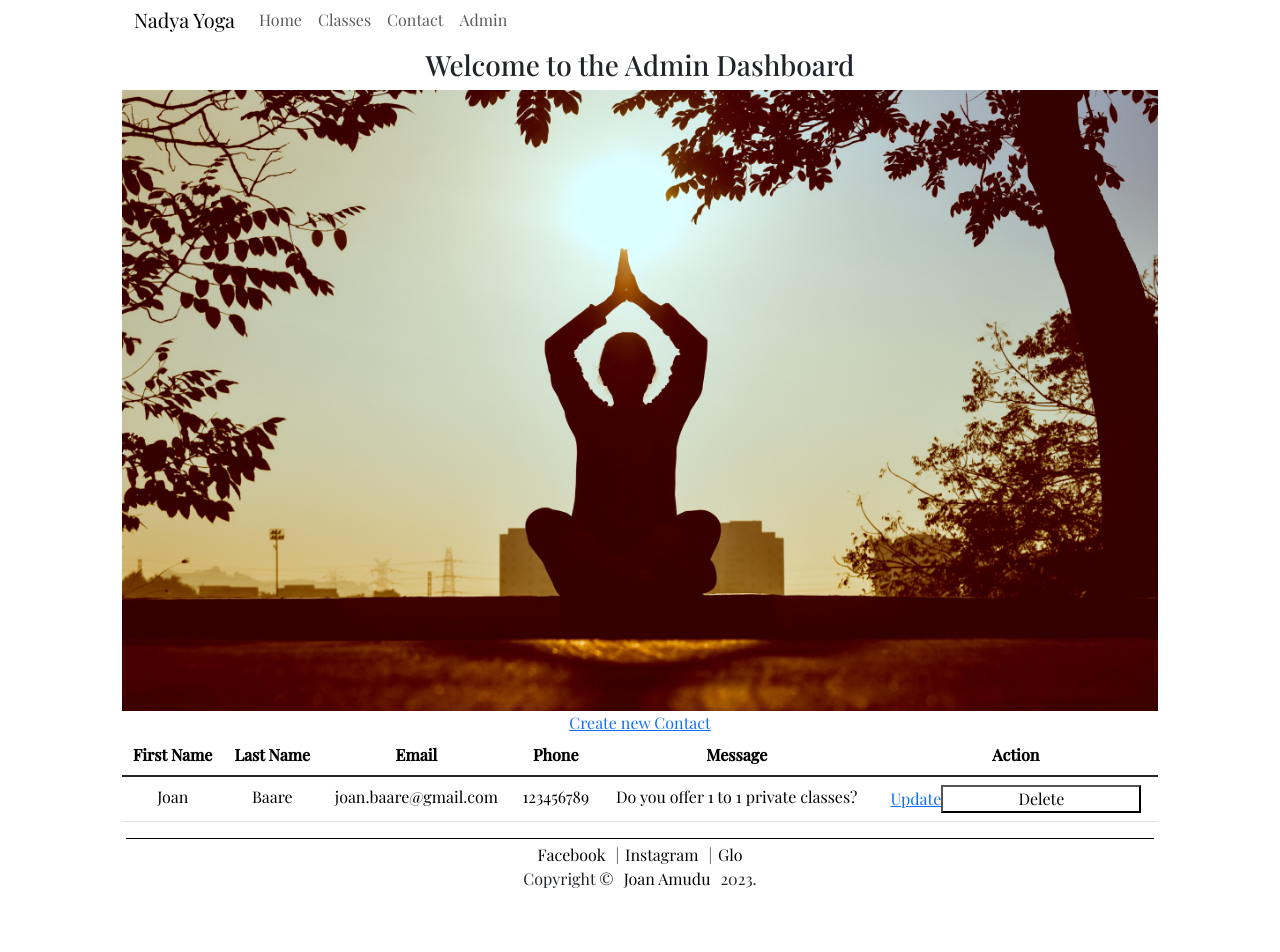
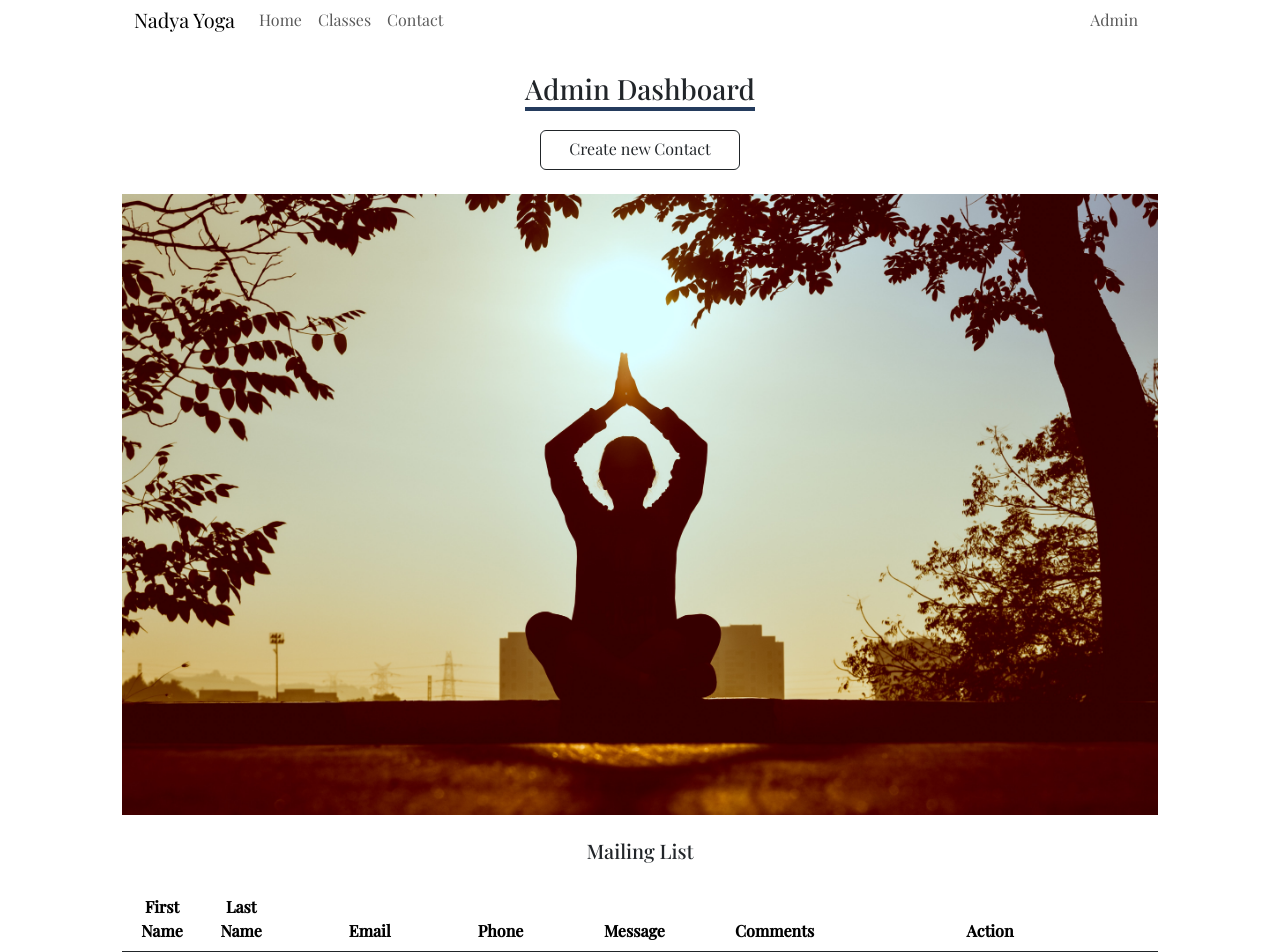
Before and after one commit to Joan-Amudu/NadyaYoga, a React (Vite) app in the folder Nadya-yoga/: page /users in a window 1280 px wide. Shown: the part 40-992 px from the top of the page. Before the commit the page ends 971 px from the top, so only its background shows below. Built offline with nearby package versions, Linux system fonts and the light colour scheme; no server answers; a web font is replaced by a local one.

Commit message:
Modify Button's

```diff
--- a/Nadya-yoga/src/CreateUser.jsx
+++ b/Nadya-yoga/src/CreateUser.jsx
@@ -11,12 +11,13 @@ function CreateUser () {
     const [Email, setEmail] = useState()
     const [Phone, setPhone] = useState()
     const [Message, setMessage] = useState()
+    const [Comments, setComments] = useState()
 
     const navigate = useNavigate()
 
     const Submit = (e) => {
         e.preventDefault();
-        axios.post("http://localhost:3001/createUser", {FirstName, LastName, Email, Phone, Message})
+        axios.post("http://localhost:3001/createUser", {FirstName, LastName, Email, Phone, Message, Comments})
         .then(result => {
             console.log(result)
             navigate('/users')
@@ -28,34 +29,51 @@ function CreateUser () {
             <h3 className="text-center text-black mt-4 mb-4">
                 <span>Create a new User!</span>
             </h3>
-
             <div>
                 <Form className="contact-form pb-4" md={{ span: 4, offset: 6 }} onSubmit={Submit}>
-
-
                     <Form.Group className="mb-4" controlId="formBasicEmail">
-          <Form.Control type="text" placeholder="First name" onChange={(e) => setfName(e.target.value)} required />
+                        <Form.Control
+                            type="text"
+                            placeholder="First name"
+                            onChange={(e) => setfName(e.target.value)}
+                            required />
                     </Form.Group>
                     <Form.Group className="mb-4" controlId="formBasicEmail">
-          <Form.Control type="text" placeholder="Last name" onChange={(e) => setlName(e.target.value)} required />
-
+                        <Form.Control
+                            type="text"
+                            placeholder="Last name"
+                            onChange={(e) => setlName(e.target.value)}
+                            required />
                     </Form.Group>
                     <Form.Group className="mb-4" controlId="formBasicEmail">
-
-              <Form.Control type="email" placeholder="Enter email" onChange={(e) => setEmail(e.target.value)} required />
+                        <Form.Control
+                            type="email"
+                            placeholder="Enter email"
+                            onChange={(e) => setEmail(e.target.value)}
+                            required />
                         <Form.Text className="text-muted" text-align="left">
                             We'll never share your email with anyone else.
                         </Form.Text>
                     </Form.Group>
                     <Form.Group className="mb-4" controlId="formBasicPhone">
-
-              <Form.Control type="number" placeholder="Phone " onChange={(e) => setPhone(e.target.value)} />
+                        <Form.Control
+                            type="number"
+                            placeholder="Phone "
+                            onChange={(e) => setPhone(e.target.value)} />
                     </Form.Group>
                     <Form.Group className="mb-4" controlId="formBasicMessage">
-
-              <Form.Control as="textarea" rows={3} placeholder="Message" onChange={(e) => setMessage(e.target.value)} />
+                        <Form.Control
+                            as="textarea"
+                            rows={3} placeholder="Message"
+                            onChange={(e) => setMessage(e.target.value)} />
                     </Form.Group>
-          <Button type="submit">
+                    <Form.Group className="mb-4" controlId="formBasicMessage">
+                        <Form.Control
+                            as="textarea"
+                            rows={3} placeholder="Comments"
+                            onChange={(e) => setComments(e.target.value)} />
+                    </Form.Group>
+                    <Button type="submit" variant="outline-dark" className="pb-2">
                         Submit
                     </Button>
                 </Form>
--- a/Nadya-yoga/src/UpdateUser.jsx
+++ b/Nadya-yoga/src/UpdateUser.jsx
@@ -11,6 +11,7 @@ function UpdateUser () {
     const [Email, setEmail] = useState()
     const [Phone, setPhone] = useState()
     const [Message, setMessage] = useState()
+    const [Comments, setComments] = useState()
     const navigate = useNavigate()
 
     useEffect(() => {
@@ -21,12 +22,13 @@ function UpdateUser () {
             setEmail(result.data.Email)
             setPhone(result.data.Phone)
             setMessage(result.data.Message)
+            setComments(result.data.Comments)
         })
         .catch(err => console.log(err))
     }, [])
     const Update = (e) => {
         e.preventDefault();
-        axios.put("http://localhost:3001/updateUser/"+id, {FirstName, LastName, Email, Phone, Message})
+        axios.put("http://localhost:3001/updateUser/"+id, {FirstName, LastName, Email, Phone, Message, Comments})
         .then(result => {
             console.log(result)
             navigate('/users')
@@ -83,7 +85,15 @@ function UpdateUser () {
                         value={Message}
                         onChange={(e) => setMessage(e.target.value)} />
                 </Form.Group>
-                <Button type="submit">
+                <Form.Group className="mb-4" controlId="formBasicMessage">
+                    <Form.Control
+                        as="textarea"
+                        rows={3}
+                        placeholder="Comments"
+                        value={Comments}
+                        onChange={(e) => setComments(e.target.value)} />
+                </Form.Group>
+                <Button type="submit" variant="outline-dark" className="pb-2">
                     Submit
                 </Button>
             </Form>
--- a/Nadya-yoga/src/Users.jsx
+++ b/Nadya-yoga/src/Users.jsx
@@ -2,6 +2,7 @@ import axios from "axios";
 import React, {useEffect, useState} from "react";
 import {Link} from "react-router-dom"
 import Image from 'react-bootstrap/Image';
+import Button from 'react-bootstrap/Button';
 
 function Users() {
     const [users, setUsers] = useState([{
@@ -9,7 +10,8 @@ function Users() {
         LastName: "Baare",
         Email: "joan.baare@gmail.com",
         Phone: 123456789,
-        Message: "Do you offer 1 to 1 private classes?"
+        Message: "Do you offer 1 to 1 private classes?",
+        Commets: "Email Yoga Retreat Details"
     }])
     useEffect(() => {
         axios.get('http://localhost:3001/Users')
@@ -27,12 +29,15 @@ function Users() {
     }
 
     return (
-        <div>
-            <h3>Welcome to the Admin Dashboard</h3>
-            <Image src="/Admin.jpeg" fluid />
-           <div>
-            <Link type="button" to="/create">Create new Contact</Link>
-                <table className="table">
+        <div className="mt-4 mb-4">
+            <h3 className="mt-4 mb-4"><span>Admin Dashboard</span></h3>
+            <Link to="/create" className="mt-4 mb-4 justify-content-right"><Button variant="outline-dark" className="pb-2">Create new Contact</Button></Link>
+
+            <div className="mt-4 mb-4">
+                <Image src="/Admin.jpeg" fluid />
+                <h5 className="mt-4 mb-4">Mailing List</h5>
+
+                <table className="mt-4 table">
                     <thead>
                         <tr>
                             <th scope="col">First Name</th>
@@ -40,6 +45,7 @@ function Users() {
                             <th scope="col">Email</th>
                             <th scope="col">Phone</th>
                             <th scope="col">Message</th>
+                            <th scope="col">Comments</th>
                             <th scope="col">Action</th>
                         </tr>
                     </thead>
@@ -52,9 +58,10 @@ function Users() {
                                 <td>{user.Email}</td>
                                 <td>{user.Phone}</td>
                                 <td>{user.Message}</td>
+                                <td>{user.Comments}</td>
                                 <td>
-                                <Link to={`/update/${user._id}`}>Update</Link>
-                                    <button onClick={(e) => handleDelete(user._id)}>Delete</button>
+                                <Link to={`/update/${user._id}`}><Button className="pb-2" variant="outline-dark">Update</Button></Link>
+                                    <Button variant="outline-dark" className="pb-2" onClick={(e) => handleDelete(user._id)}>Delete</Button>
                                 </td>
                             </tr>
                         })
--- a/Nadya-yoga/src/components/NavBar.jsx
+++ b/Nadya-yoga/src/components/NavBar.jsx
@@ -13,7 +13,10 @@ function NavBar() {
             <Nav.Link href="/">Home</Nav.Link>
             <Nav.Link href="classes">Classes</Nav.Link>
             <Nav.Link href="contact">Contact</Nav.Link>
-            <Nav.Link className="justify-content-end" href="users">Admin</Nav.Link>
+
+          </Nav>
+          <Nav>
+          <Nav.Link className="justify-content-end" href="/users">Admin</Nav.Link>
           </Nav>
         </Navbar.Collapse>
       </Container>
--- a/Nadya-yoga/src/pages/Classes.jsx
+++ b/Nadya-yoga/src/pages/Classes.jsx
@@ -38,7 +38,7 @@ function EventCard({image, title, subtitle, description}) {
           <Card.Text>
             {description}
           </Card.Text>
-          <Button href="contact">Find out More..</Button>
+          <Button href="contact" variant="outline-dark" className="pb-2">Find out More..</Button>
         </Card.Body>
       </Card>
     );
--- a/Nadya-yoga/src/pages/Contact.jsx
+++ b/Nadya-yoga/src/pages/Contact.jsx
@@ -4,6 +4,7 @@ import Form from 'react-bootstrap/Form';
 import Button from 'react-bootstrap/Button';
 import axios from "axios";
 import { useNavigate } from "react-router-dom";
+
 
 export default function Contact() {
     const [FirstName, setfName] = useState()
@@ -56,7 +57,7 @@ export default function Contact() {
 
             <Form.Control as="textarea" rows={3} placeholder="Message" onChange={(e) => setMessage(e.target.value)} />
         </Form.Group>
-        <Button type="submit">
+        <Button type="submit" variant="outline-dark" className="pb-2">
             Submit
         </Button>
     </Form>
--- a/Nadya-yoga/src/pages/HomePage.jsx
+++ b/Nadya-yoga/src/pages/HomePage.jsx
@@ -5,10 +5,12 @@ import Button from 'react-bootstrap/Button';
 export default function Homepage() {
     return (
         <div>
+            <div>
+                <Image src="/HeroImage.jpeg" fluid />
+            </div>
 
-            <Image src="/HeroImage.jpeg" fluid />
             <div className="mx-auto p-4">
-                <h3 >Welcome!</h3>
+                <h3><span>Welcome!</span></h3>
                 <p>
                     I am delighted you have found your way to this portal.
                     My wish is for us to find a place in the Universal Field
@@ -22,8 +24,10 @@ export default function Homepage() {
                 </p>
             </div>
             <div className="mx-auto p-4">
-                <h4>Stay Connected!</h4>
-                <Button href="/contact">Subscribe to my Mailing List</Button>
+                <h5><span>Stay Connected!</span></h5>
+                <p>If you'd like more information about classes and memberships please contact us or subscribe to our mailing list.</p>
+                <p>Don't be shy!</p>
+                <Button href="/contact" variant="outline-dark" className="pb-2">Subscribe to my Mailing List</Button>
             </div>
         </div>
     )
```
Lines whose indentation alone changed are shown as unchanged.
